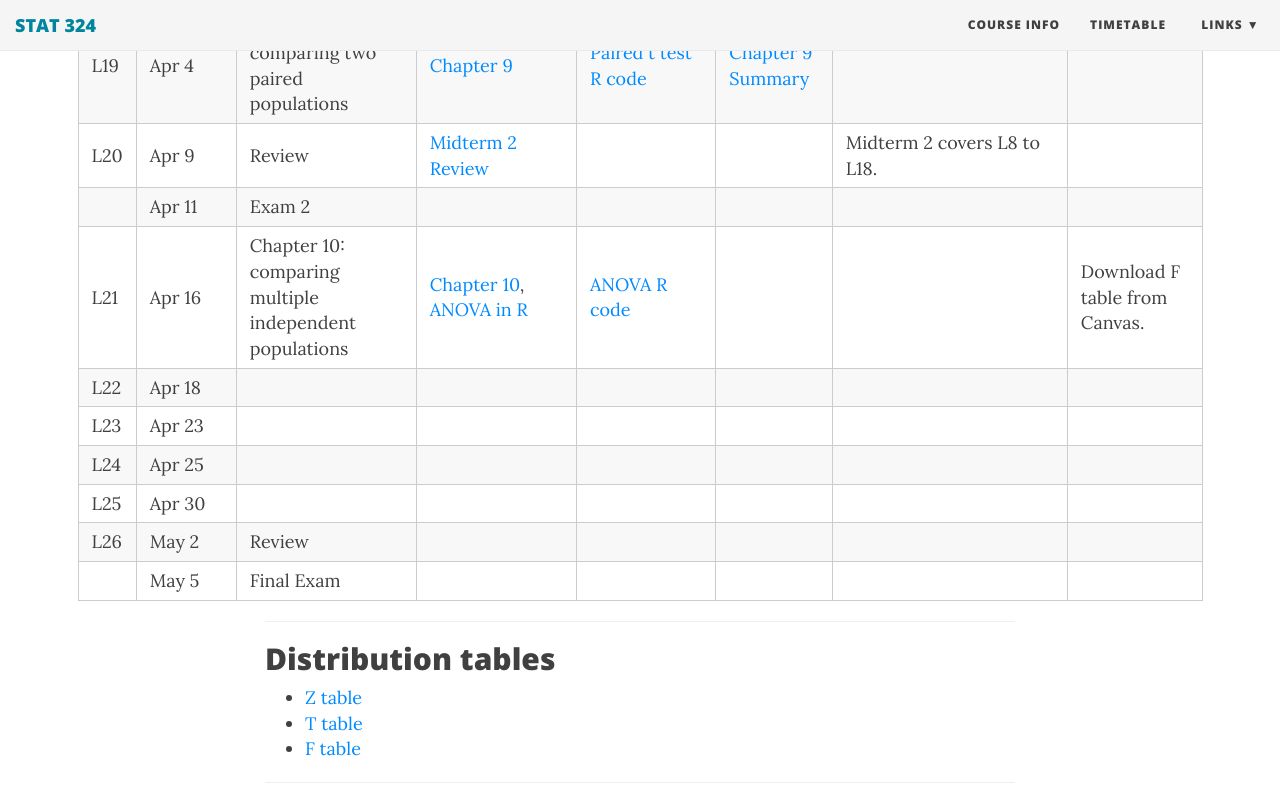
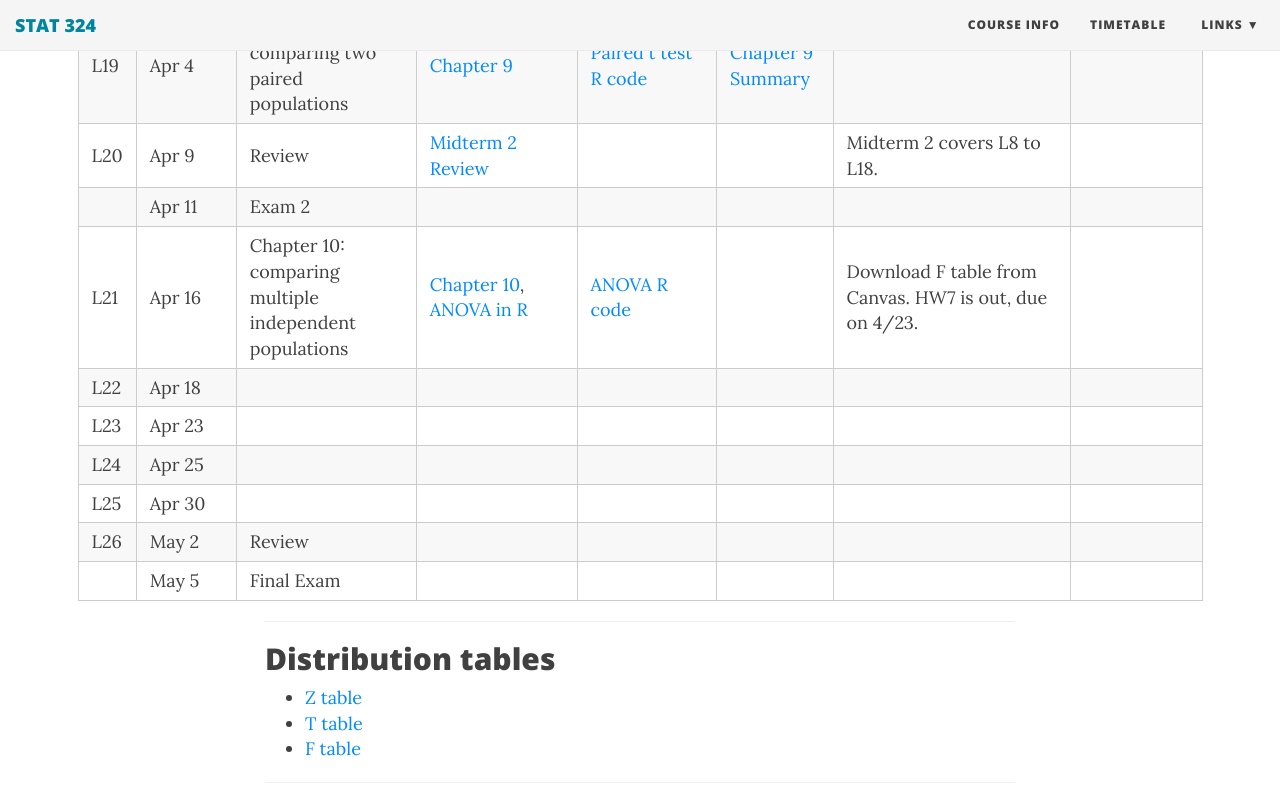
Before and after one commit to duzhewang/stat324, a Jekyll site: the page built from timetable.md, in a window 1280 px wide and 900 px high, scrolled down 2156 px. Shown: the top 795 px of the window. Built offline with Jekyll 4.4.1, drawn with Linux system fonts in a browser that asks for light colours; nearby versions of some CDN libraries.

Commit message:
Update timetable.md

```diff
--- a/timetable.md
+++ b/timetable.md
@@ -33,7 +33,7 @@ css: /css/wide_table.css
 |L19 | Apr 4 | Chapter 9: comparing two paired populations | [Chapter 9](https://github.com/dzwang91/stat324/raw/gh-pages/lectures/chapter9.pdf)   |  [Paired t test R code](https://github.com/dzwang91/stat324/raw/gh-pages/R/paired.R)  |[Chapter 9 Summary](https://github.com/dzwang91/stat324/raw/gh-pages/notessummary/Chapter9notes.pdf)|   |  |
 | L20  | Apr 9 | Review| [Midterm 2 Review](https://github.com/dzwang91/stat324/raw/gh-pages/lectures/Midterm2review.pdf)    |      |   |  Midterm 2 covers L8 to L18.    |
 |  | Apr 11 |Exam 2 |      |     |   |  |  |
-|L21 | Apr 16 | Chapter 10: comparing multiple independent populations |   [Chapter 10](https://github.com/dzwang91/stat324/raw/gh-pages/lectures/chapter10.pdf),   [ANOVA in R](https://github.com/dzwang91/stat324/raw/gh-pages/lectures/ANOVAinR.pdf)|  [ANOVA R code](https://github.com/dzwang91/stat324/raw/gh-pages/R/anova.R)   |  |   |Download F table from Canvas.  |
+|L21 | Apr 16 | Chapter 10: comparing multiple independent populations |   [Chapter 10](https://github.com/dzwang91/stat324/raw/gh-pages/lectures/chapter10.pdf),   [ANOVA in R](https://github.com/dzwang91/stat324/raw/gh-pages/lectures/ANOVAinR.pdf)|  [ANOVA R code](https://github.com/dzwang91/stat324/raw/gh-pages/R/anova.R)   |  |Download F table from Canvas. HW7 is out, due on 4/23. |  |
 |L22 | Apr 18 | |  |   |    |  |  |
 |L23 | Apr 23 | |  |     |  |  |      |
 | L24 | Apr 25 | |       |  |  |  |  |
```
